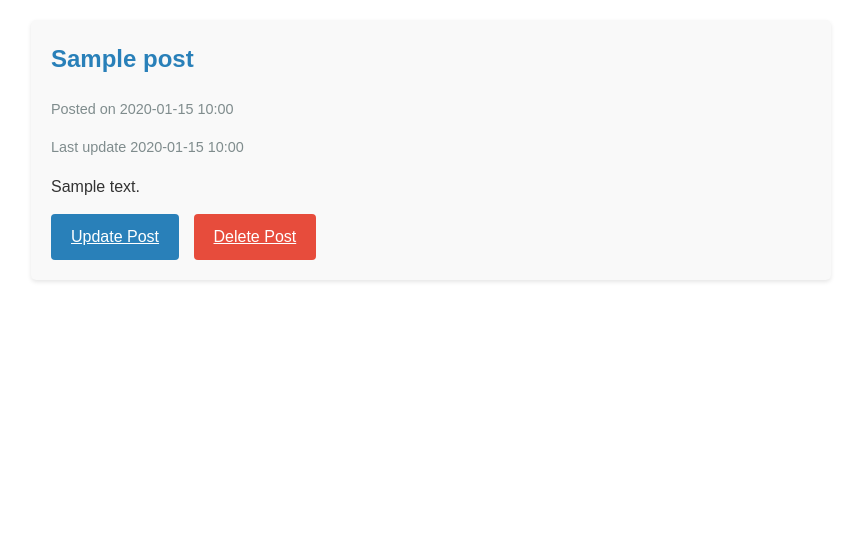
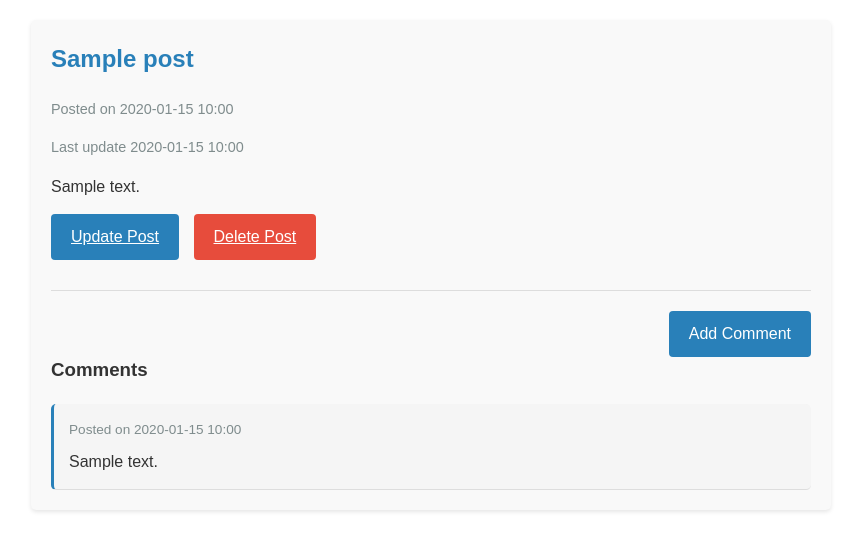
Before and after one commit to htej-anastasiya/Py60-onl, a Flask app: page /posts/1 in a window 1280 px wide. Shown: the top 551 px of the page, without its empty margins (209-1070 px from the left). Run offline with Flask 3, Linux system fonts and the light colour scheme; tables that the repository leaves empty hold one stand-in row (values such as "Sample post").

Commit message:
Comments functionality. Show list of comments to the post, add comments. Hometask l19

```diff
--- a/flask_ex/flask_with_orm/app/__init__.py
+++ b/flask_ex/flask_with_orm/app/__init__.py
@@ -7,6 +7,7 @@ from datetime import datetime
 app = Flask(__name__, template_folder=os.path.abspath('app/templates'))
 from app.base import views
 from app.posts import views
+from app.comments import views
 
 
 
--- a/flask_ex/flask_with_orm/app/posts/posts_service.py
+++ b/flask_ex/flask_with_orm/app/posts/posts_service.py
@@ -1,5 +1,6 @@
 from app.base.baseservice import BaseService
 from app.posts.db_model import Post
+from sqlalchemy.orm import joinedload
 
 
 class PostsService(BaseService):
@@ -15,10 +16,11 @@ class PostsService(BaseService):
         return new_post
 
     def get_post_by_id(self, post_id):
-        post = self.query(Post).filter(Post.id==post_id).first()
+        post = self.query(Post).options(joinedload(Post.comments)).filter(Post.id==post_id).first()
         if not post:
             return None
-        return post
+        else:
+            return post
 
     def edit_post(self, post_id, updated_post:dict):
         post = self.query(Post).filter(Post.id == post_id).first()
--- a/flask_ex/flask_with_orm/app/posts/views.py
+++ b/flask_ex/flask_with_orm/app/posts/views.py
@@ -1,5 +1,4 @@
 from datetime import datetime
-
 from flask import render_template, redirect, url_for, request
 from app import app
 from app.posts.posts_service import PostsService
@@ -16,8 +15,8 @@ def get_post(post_id):
     posts_serv = PostsService()
     post = posts_serv.get_post_by_id(post_id)
     if post is None:
-        return render_template("post.html", title="Not found", post=post)
-    return render_template("post.html", title=post.title, post=post)
+        return render_template("post.html", title="Not found", post=post,  post_id=post.id)
+    return render_template("post.html", title=post.title, post=post, post_id=post.id)
 
 
 @app.route('/new-post',methods=["GET"])
--- a/flask_ex/flask_with_orm/app/templates/post.html
+++ b/flask_ex/flask_with_orm/app/templates/post.html
@@ -52,6 +52,7 @@
         .post-link:hover {
             text-decoration: none;
         }
+
         .button-group a {
             display: inline-block;
             margin-right: 10px;
@@ -67,9 +68,11 @@
             font-size: 1em;
             transition: background-color 0.3s;
         }
+
         .btn-update:hover {
             background-color: #3498db;
         }
+
         .btn-delete {
             background-color: #e74c3c;
             color: white;
@@ -80,20 +83,86 @@
             font-size: 1em;
             transition: background-color 0.3s;
         }
+
         .btn-delete:hover {
             background-color: #c0392b;
         }
+
         .no-posts {
-            display: flex;              /* Enable flex layout */
-            justify-content: center;    /* Center horizontally */
-            align-items: center;        /* Center vertically */
-            height: 90vh;              /* Set a height to see vertical centering */
-            text-align: center;         /* Ensures multi-line text is centered */
+            display: flex; /* Enable flex layout */
+            justify-content: center; /* Center horizontally */
+            align-items: center; /* Center vertically */
+            height: 90vh; /* Set a height to see vertical centering */
+            text-align: center; /* Ensures multi-line text is centered */
             color: #2980b9;
             font-style: normal;
             font-size: 1.5em;
             font-weight: normal;
         }
+
+        /* Add these styles to your existing CSS */
+
+        .comments-section {
+            margin-top: 30px;
+            border-top: 1px solid #ddd;
+            padding-top: 20px;
+            position: relative; /* This will help with positioning the button */
+        }
+
+        .comments-section h3 {
+            display: inline-block; /* Makes the heading take only the space it needs */
+            margin-right: 20px;
+        }
+
+        .btn-comment {
+            position: absolute;
+            right: 0;
+            top: 20px; /* Aligns with the Comments heading */
+            background-color: #2980b9;
+            color: white;
+            border: none;
+            padding: 10px 20px;
+            border-radius: 4px;
+            cursor: pointer;
+            font-size: 1em;
+            text-decoration: none;
+            display: inline-block;
+            transition: background-color 0.3s;
+        }
+
+        .btn-comment:hover {
+            background-color: #3498db;
+        }
+
+        .comment {
+            background-color: #f5f5f5;
+            border-radius: 5px;
+            padding: 15px;
+            margin-bottom: 15px;
+            border-left: 3px solid #2980b9;
+            border-bottom: 1px solid #ddd; /* This adds the separation line */
+        }
+
+        .comment:last-child {
+            margin-bottom: 0;
+        }
+
+        .comment-meta {
+            color: #7f8c8d;
+            font-size: 0.85em;
+            margin-bottom: 8px;
+        }
+
+        .comment-content {
+            color: #333;
+        }
+
+        .no-comments {
+            color: #7f8c8d;
+            font-style: italic;
+            margin: 20px 0;
+        }
+
     </style>
 </head>
 <body>
@@ -105,7 +174,8 @@
         Posted on {{ post.created_at|strftime('%Y-%m-%d %H:%M') }}
         {% else%}
         Posted on {{ post.created_at|strftime('%Y-%m-%d %H:%M') }}
-            <p>Last update {{ post.updated_at|strftime('%Y-%m-%d %H:%M') }} <p>
+        <p>Last update {{ post.updated_at|strftime('%Y-%m-%d %H:%M') }}
+        <p>
             {%endif%}
     </div>
     <div class="post-content">
@@ -115,9 +185,28 @@
         <a href="{{ url_for('get_update_post_page', post_id=post.id) }}" class="btn-update">Update Post</a>
         <a href="{{ url_for('get_delete_post_page', post_id=post.id) }}" class="btn-delete">Delete Post</a>
     </div>
+    <div class="comments-section">
+        <br>
+        <h3>Comments</h3>
+        <a href="{{ url_for('get_add_comment_page', post_id=post.id) }}" class="btn-comment">Add Comment</a>
+        {% if post.comments %}
+        {% for comment in post.comments|sort(attribute='created_at', reverse=True) %}
+        <div class="comment">
+            <div class="comment-meta">
+                Posted on {{ comment.created_at|strftime('%Y-%m-%d %H:%M') }}
+            </div>
+            <div class="comment-content">
+                {{ comment.content }}
+            </div>
+        </div>
+        {% endfor %}
+        {% else %}
+        <p class="no-comments">No comments yet. Be the first to comment!</p>
+        {% endif %}
     </div>
     {%else%}
     <p class="no-posts">Sorry, but post you are looking for is not found </p>
     {%endif%}
+    </div>
 </body>
 </html>
```
Also changed, not shown: flask_ex/flask_with_orm/app/comments/comments_service.py (added, +12 -0 lines), flask_ex/flask_with_orm/app/comments/views.py (added, +23 -0 lines), flask_ex/flask_with_orm/app/templates/add-comment.html (added, +89 -0 lines). Lines whose indentation alone changed are shown as unchanged.
